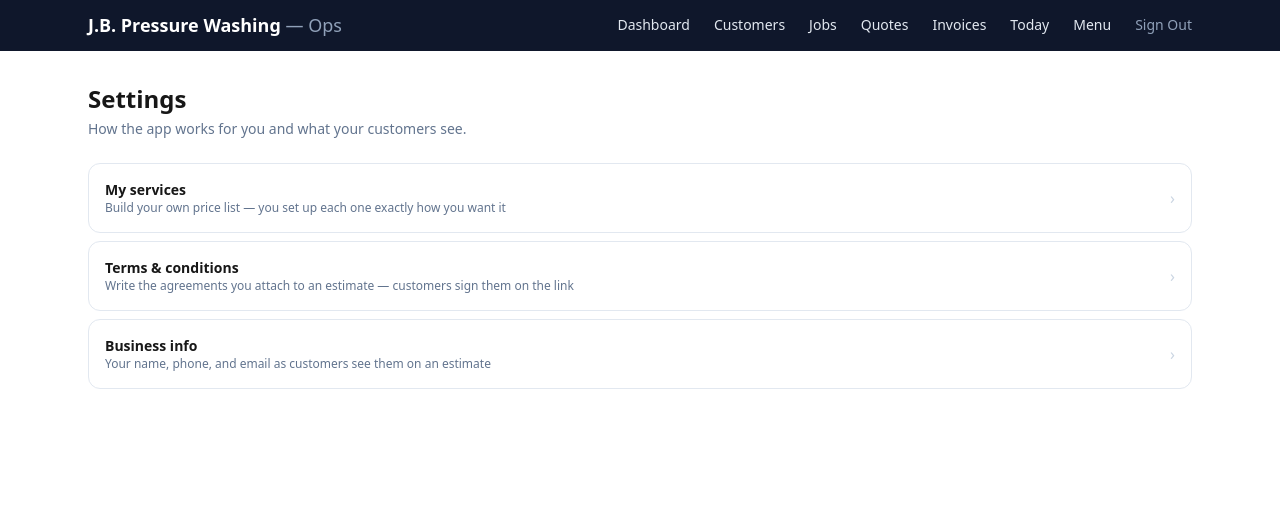
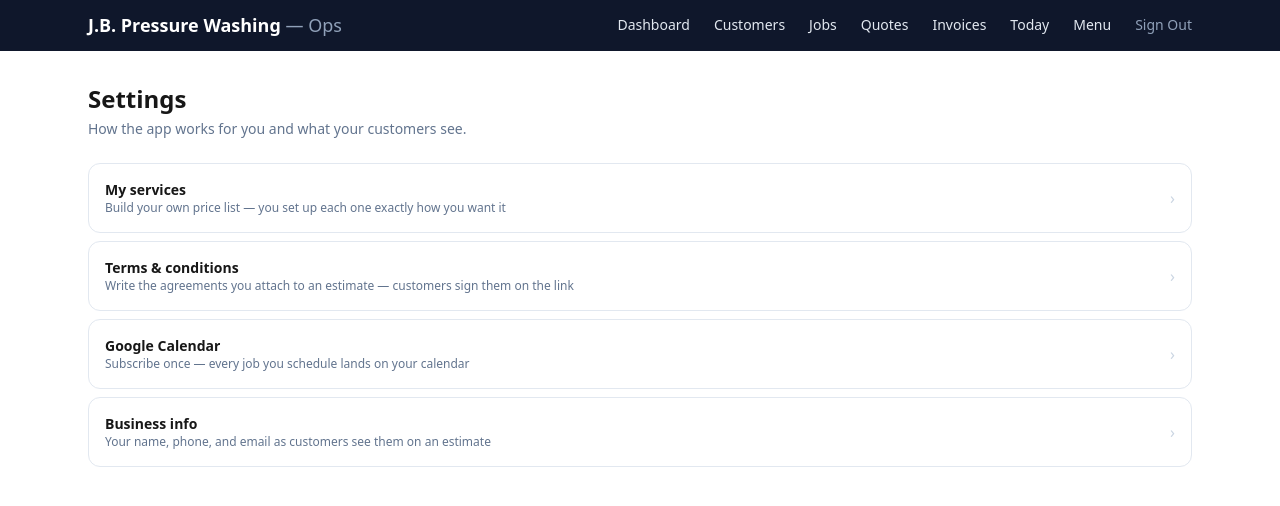
Before and after one commit to justusbansemer-debug/jb-ops-app, a Next.js app: page /settings in a window 1280 px wide. Shown: the top 506 px of the page. Built offline with nearby package versions, Linux system fonts and the light colour scheme; no server answers.

Commit message:
Link Google Calendar from the Settings hub

```diff
--- a/src/app/settings/page.js
+++ b/src/app/settings/page.js
@@ -10,6 +10,11 @@ const ITEMS = [
     href: "/settings/terms",
     title: "Terms & conditions",
     sub: "Write the agreements you attach to an estimate — customers sign them on the link",
+  },
+  {
+    href: "/settings/calendar",
+    title: "Google Calendar",
+    sub: "Subscribe once — every job you schedule lands on your calendar",
   },
   {
     href: "/settings/business",
```
